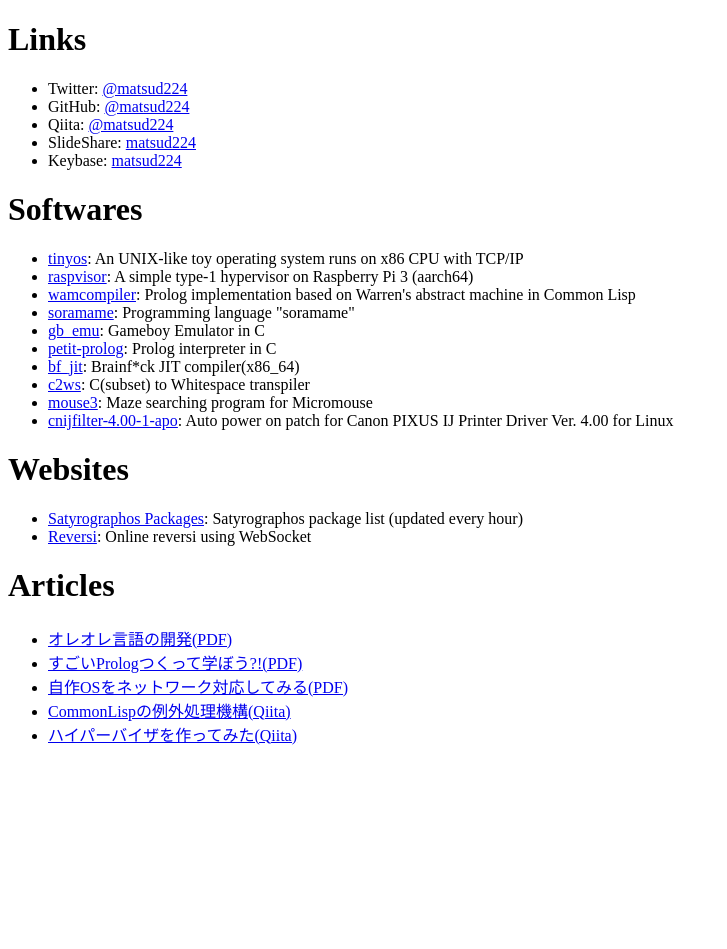
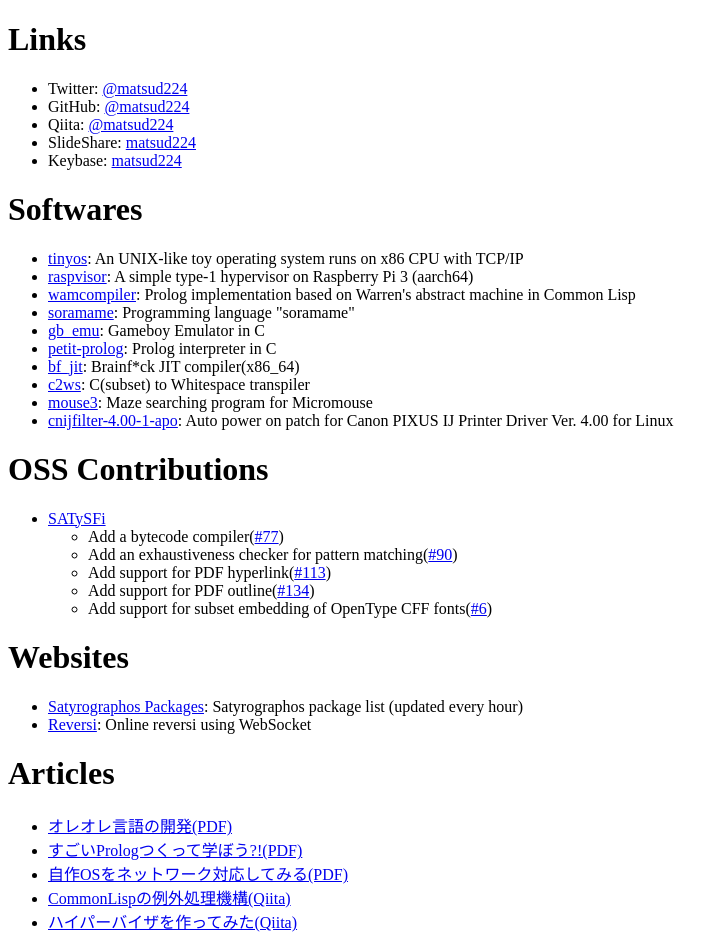
Before and after one commit to matsud224/matsud224.github.io, a plain HTML site: page index.html in a window 1280 px wide. Shown: the whole page, without its empty margins (0-727 px from the left). Before the commit the page ends 800 px from the top, so only its background shows below. Drawn offline with Linux system fonts and the light colour scheme.

Commit message:
add oss contributions

```diff
--- a/index.html
+++ b/index.html
@@ -30,6 +30,20 @@
   <li><a href="https://github.com/matsud224/cnijfilter-4.00-1-apo">cnijfilter-4.00-1-apo</a>: Auto power on patch for Canon PIXUS IJ Printer Driver Ver. 4.00 for Linux</li>
 </ul>
 
+<h1>OSS Contributions</h1>
+<ul>
+  <li>
+    <a href="https://github.com/gfngfn/SATySFi">SATySFi</a>
+    <ul>
+      <li>Add a bytecode compiler(<a href="https://github.com/gfngfn/SATySFi/pull/77">#77</a>)</li>
+      <li>Add an exhaustiveness checker for pattern matching(<a href="https://github.com/gfngfn/SATySFi/pull/90">#90</a>)</li>
+      <li>Add support for PDF hyperlink(<a href="https://github.com/gfngfn/SATySFi/pull/113">#113</a>)</li>
+      <li>Add support for PDF outline(<a href="https://github.com/gfngfn/SATySFi/pull/134">#134</a>)</li>
+      <li>Add support for subset embedding of OpenType CFF fonts(<a href="https://github.com/gfngfn/otfm/pull/6">#6</a>)</li>
+    </ul>
+  </li>
+</ul>
+
 <h1>Websites</h1>
 <ul>
   <li><a href="https://satyrographos-packages.netlify.app/">Satyrographos Packages</a>: Satyrographos package list (updated every hour)</li>
```
